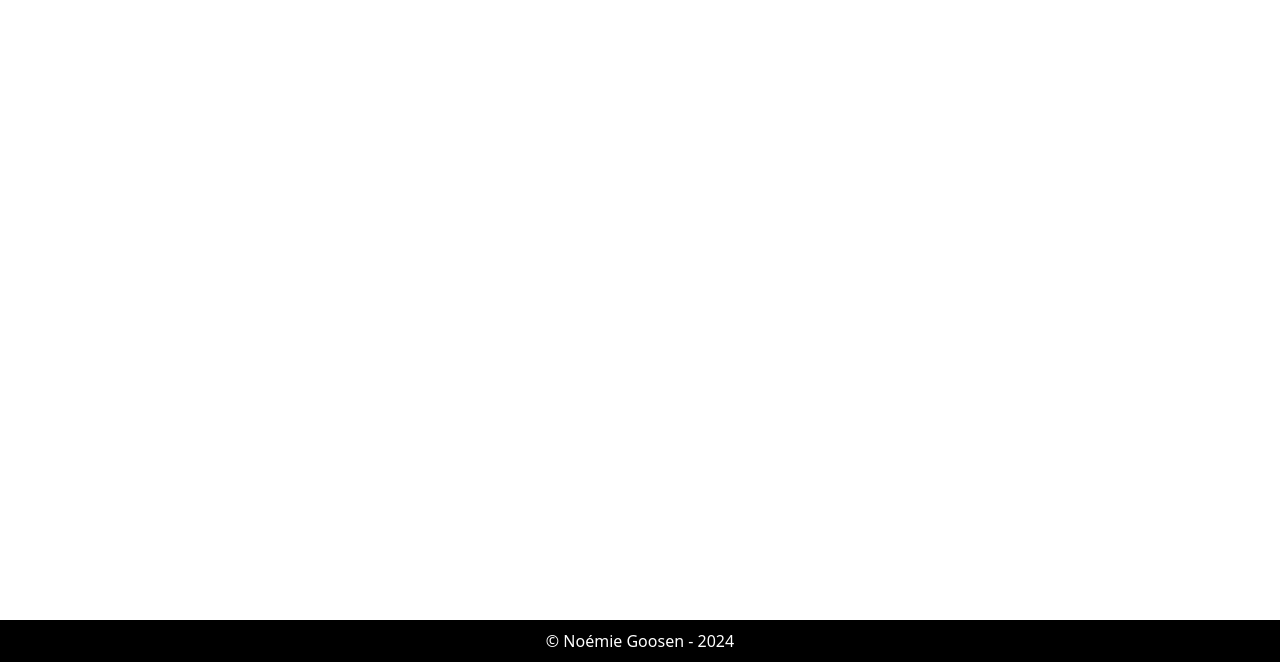
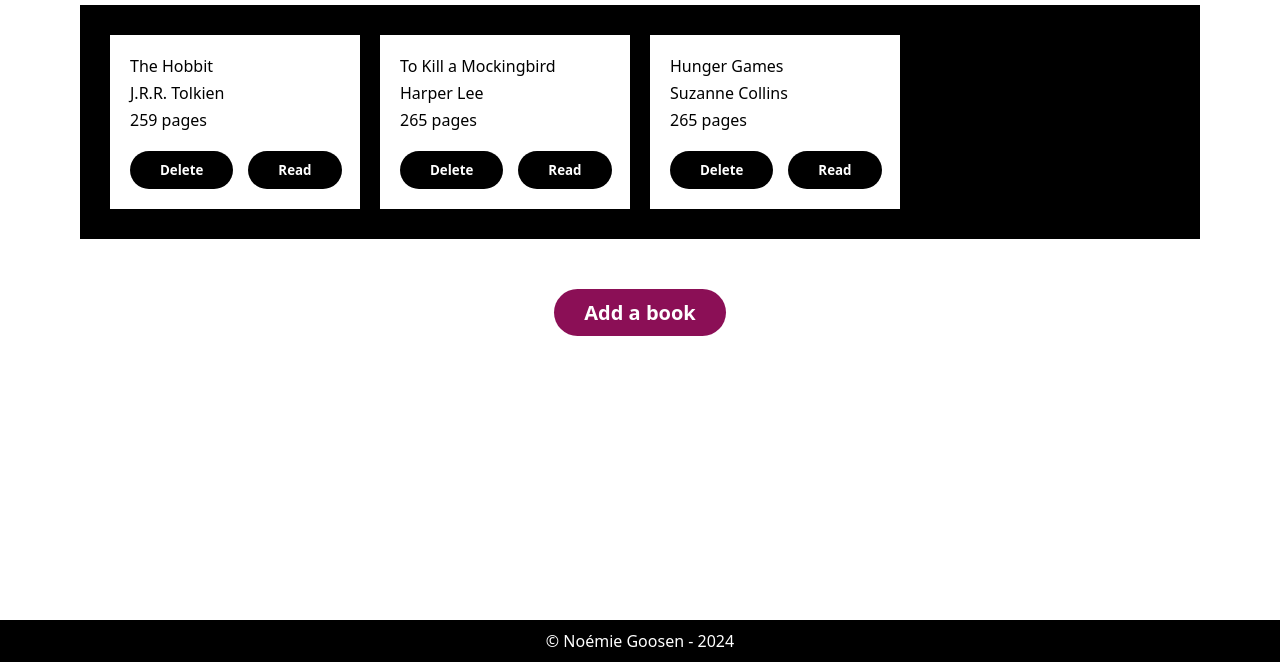
Before and after one commit to ngoosen/odin_library, a plain HTML site: page index.html in a window 1280 px wide. Shown: the part 138-800 px from the top of the page. Drawn offline with Linux system fonts and the light colour scheme.

Commit message:
style: add basic body styling

```diff
--- a/main.js
+++ b/main.js
@@ -13,7 +13,7 @@ function Book(title, author, pages) {
   this.pages = pages;
   this.read = false;
   this.info = function () {
-    return `${this.title} by ${this.author}, ${pages} pages`;
+    return `<p>${this.title}</p><p>${this.author}</p><p>${pages} pages</p>`;
   };
   this.toggleRead = function () {
     if (this.read) {
@@ -34,11 +34,13 @@ function showLibrary() {
 
   myLibrary.forEach((book, index) => {
     const element = document.createElement("li");
-    element.textContent = book.info();
+    element.innerHTML = book.info();
 
     if (book.read) {
       element.style.textDecoration = "line-through";
     }
+
+    const buttonsDiv = document.createElement("div");
 
     const deleteButton = document.createElement("button");
     deleteButton.textContent = "Delete";
@@ -47,7 +49,7 @@ function showLibrary() {
       deleteBookFromLibrary(index);
     });
 
-    element.append(deleteButton);
+    buttonsDiv.append(deleteButton);
 
     const readToggleButton = document.createElement("button");
     readToggleButton.textContent = "Read";
@@ -57,8 +59,9 @@ function showLibrary() {
       showLibrary();
     });
 
-    element.append(readToggleButton);
+    buttonsDiv.append(readToggleButton);
 
+    element.append(buttonsDiv);
     list.append(element);
   });
 }
--- a/style.css
+++ b/style.css
@@ -9,6 +9,78 @@ html {
   font-family: system-ui, -apple-system, BlinkMacSystemFont, 'Segoe UI', Roboto, Oxygen, Ubuntu, Cantarell, 'Open Sans', 'Helvetica Neue', sans-serif;
 
   box-sizing: inherit;
+}
+
+body {
+  display: flex;
+  flex-direction: column;
+  justify-content: center;
+  align-items: center;
+
+  padding: 50px;
+}
+
+button {
+  appearance: none;
+  border: none;
+}
+
+ol {
+  display: grid;
+  grid-template-columns: repeat(4, minmax(250px, 1fr));
+  gap: 20px;
+
+  margin: 50px 100px;
+  padding: 30px;
+
+  background-color: #000000;
+}
+
+li {
+  padding: 20px;
+
+  background-color: #ffffff;
+}
+
+li > *:not(:first-child):not(:last-child) {
+  margin: 5px 0;
+}
+
+li > div {
+  display: flex;
+  gap: 15px;
+  margin-top: 20px;
+}
+
+li button,
+#add_book_form_toggle {
+  padding: 10px 30px;
+
+  border-radius: 30px;
+
+  font-weight: bold;
+
+  color: #ffffff;
+  background-color: #000000;
+
+  transition: all .1s;
+}
+
+li button:hover,
+#add_book_form_toggle:hover {
+  cursor: pointer;
+  transform: scale(1.05);
+  background-color: #af0f6a;
+}
+
+li button:active,
+#add_book_form_toggle:active {
+  transform: scale(.95);
+}
+
+#add_book_form_toggle {
+  font-size: 20px;
+  background-color: #8b0f56;
 }
 
 footer {
```
